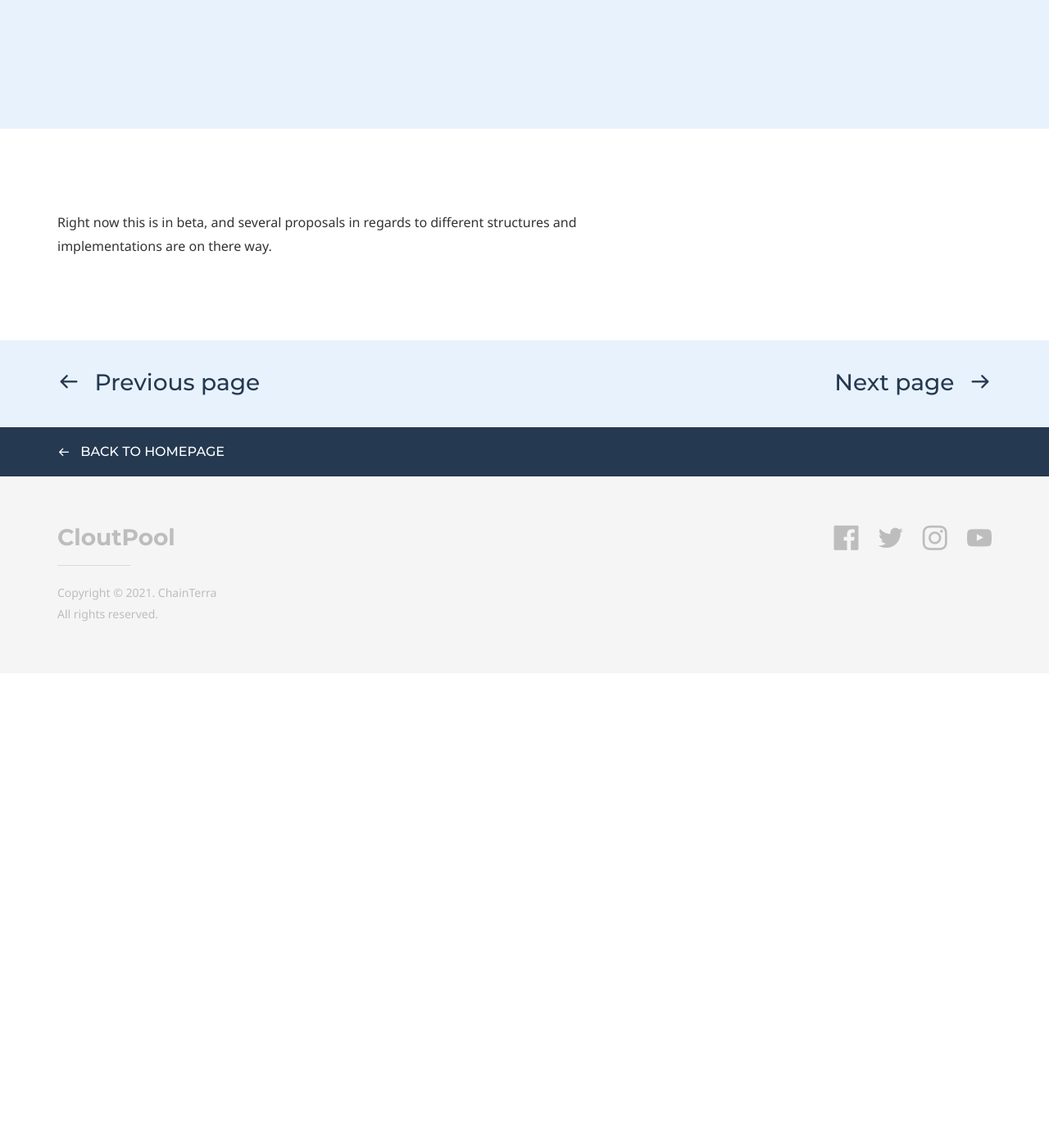
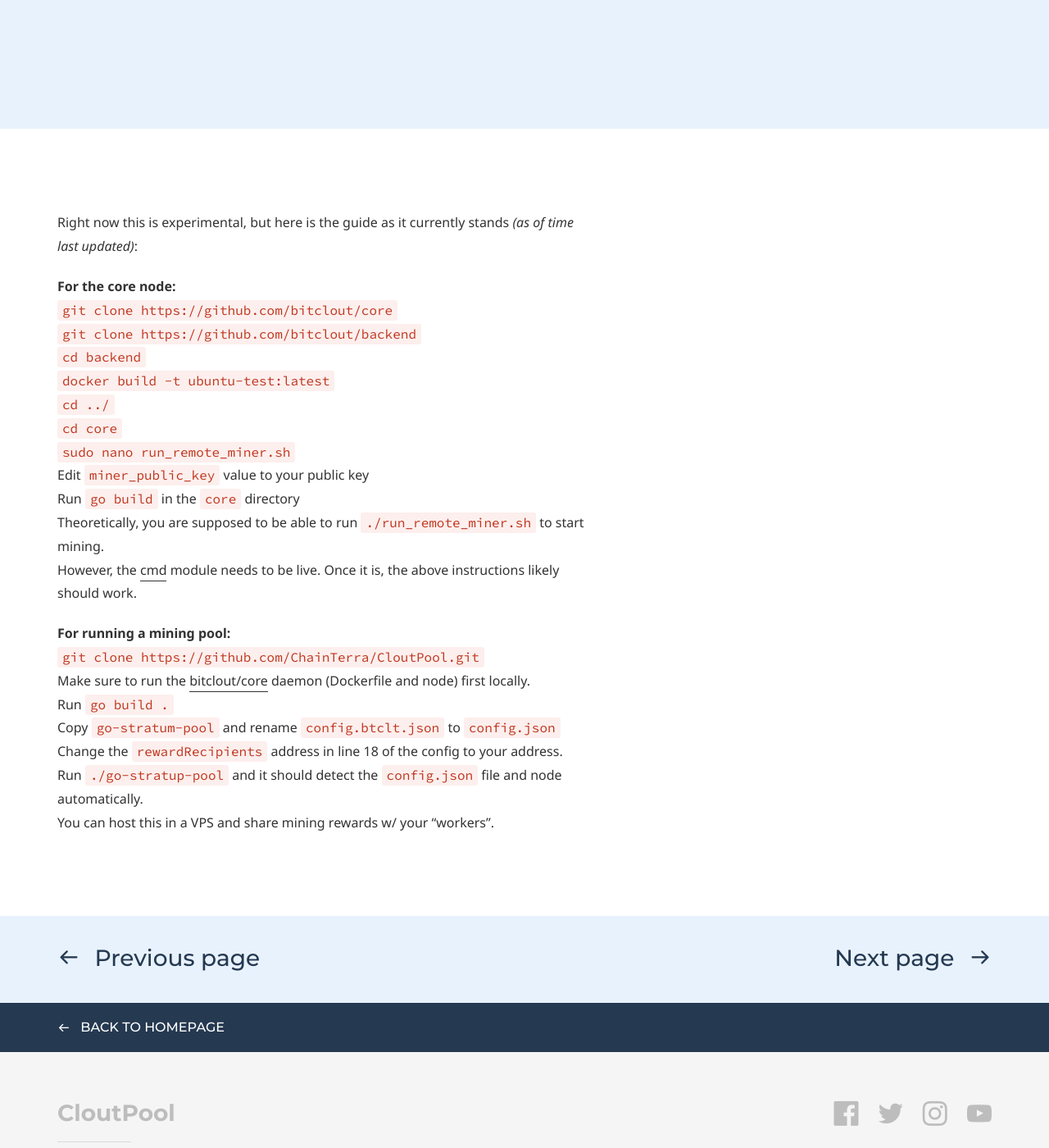
Before and after one commit to ChainTerra/BTCLT-Guide, a Jekyll site: the page built from mining-setup.md, in a window 1280 px wide and 1400 px high, scrolled down 498 px. Shown: the whole window at 82% size. Built offline with Jekyll 4.4.1, drawn with Linux system fonts in a browser that asks for light colours; some web fonts are replaced; before the commit the page ends 1319 px from its top, so only the background shows below that.

Commit message:
Update mining-setup.md

```diff
--- a/mining-setup.md
+++ b/mining-setup.md
@@ -28,4 +28,26 @@ page_nav:
         url: 'https://chainterra.github.io/BTCLT-Guide/information/'
 ---
 
-Right now this is in beta, and several proposals in regards to different structures and implementations are on there way.
+Right now this is experimental, but here is the guide as it currently stands *(as of time last updated)*:
+
+**For the core node:** \
+`git clone https://github.com/bitclout/core` \
+`git clone https://github.com/bitclout/backend` \
+`cd backend` \
+`docker build -t ubuntu-test:latest` \
+`cd ../` \
+`cd core` \
+`sudo nano run_remote_miner.sh` \
+Edit `miner_public_key` value to your public key \
+Run `go build` in the `core` directory \
+Theoretically, you are supposed to be able to run `./run_remote_miner.sh` to start mining. \
+However, the [cmd](https://github.com/bitclout/core/cmd/) module needs to be live. Once it is, the above instructions likely should work.
+
+**For running a mining pool:** \
+`git clone https://github.com/ChainTerra/CloutPool.git` \
+Make sure to run the [bitclout/core](https://github.com/bitclout/core) daemon (Dockerfile and node) first locally. \
+Run `go build .` \
+Copy `go-stratum-pool` and rename `config.btclt.json` to `config.json` \
+Change the `rewardRecipients` address in line 18 of the config to your address. \
+Run `./go-stratup-pool` and it should detect the `config.json` file and node automatically. \
+You can host this in a VPS and share mining rewards w/ your "workers".
```
